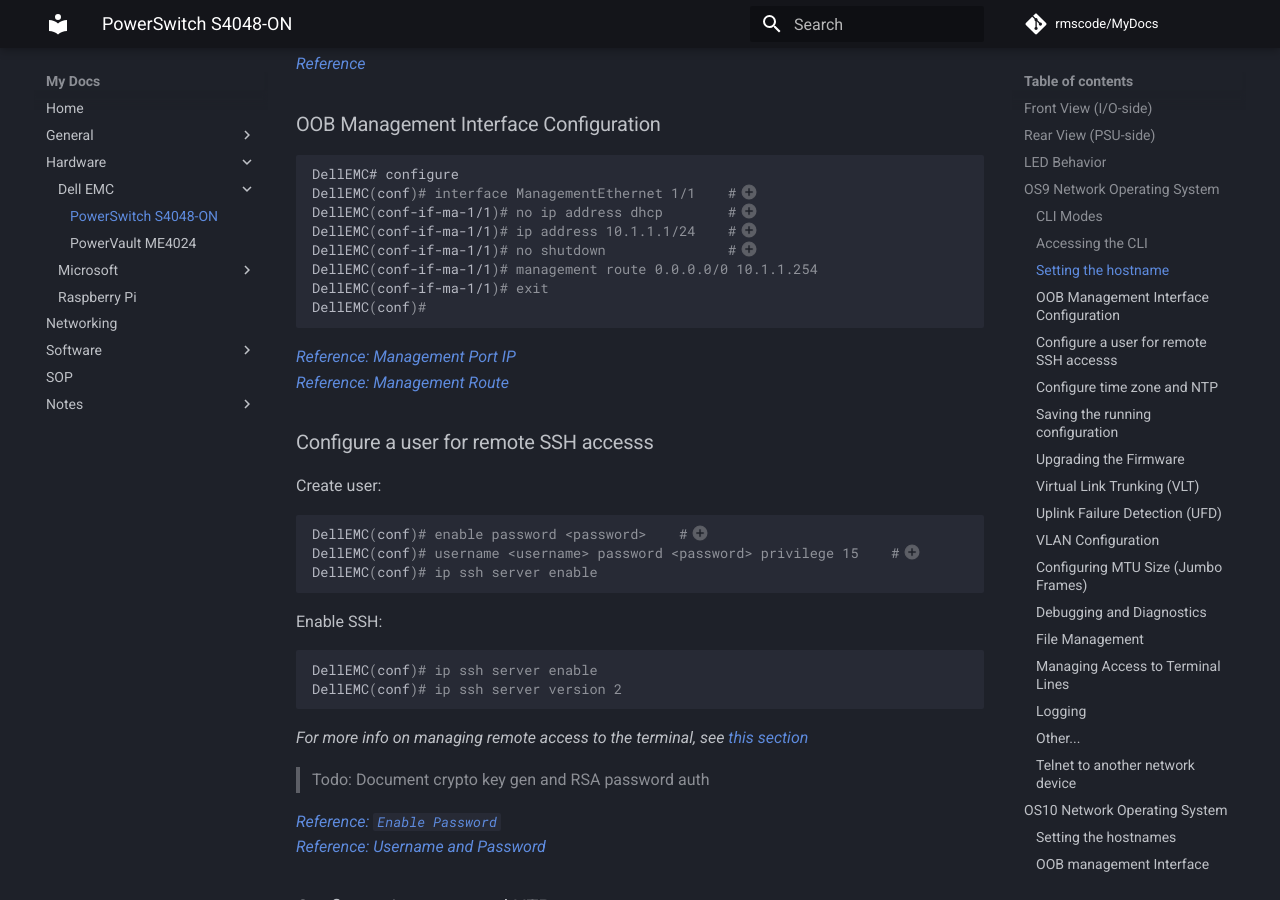
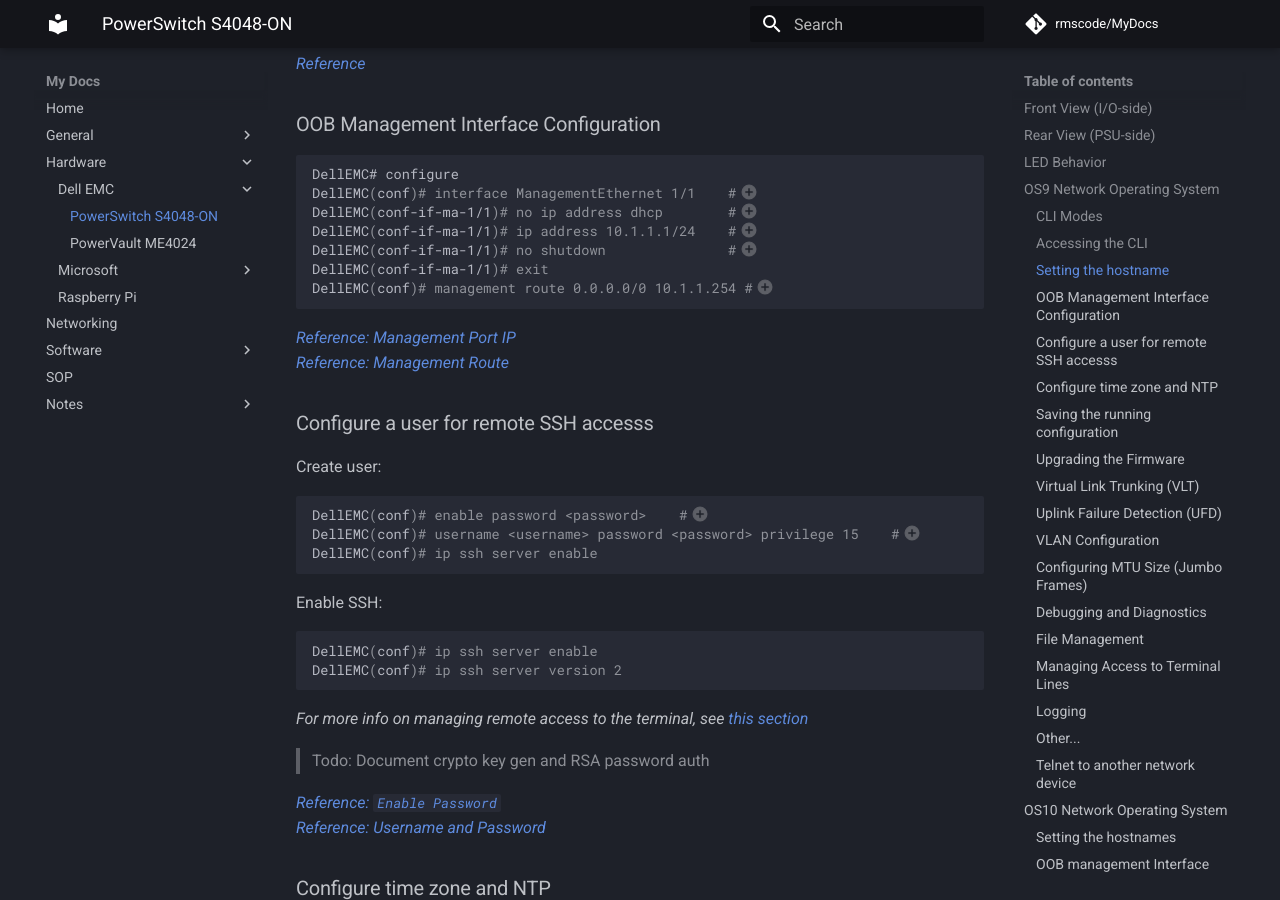
Before and after one commit to rmscode/binary-garden, an MkDocs documentation site: the page built from docs/hardware/dell-emc/s4048-on.md, in a window 1280 px wide and 900 px high, scrolled down 3715 px. Built offline with MkDocs 1.6.1 and Material for MkDocs 9.7.7, drawn with Linux system fonts in a browser that asks for light colours; comment, search, counter and statistics services are not loaded.

Commit message:
Update s4048-on.md

````diff
--- a/docs/hardware/dell-emc/s4048-on.md
+++ b/docs/hardware/dell-emc/s4048-on.md
@@ -192,15 +192,15 @@
 DellEMC(conf-if-ma-1/1)# no ip address dhcp        #(2)
 DellEMC(conf-if-ma-1/1)# ip address 10.1.1.1/24    #(3)
 DellEMC(conf-if-ma-1/1)# no shutdown               #(4)
-DellEMC(conf-if-ma-1/1)# management route 0.0.0.0/0 10.1.1.254
 DellEMC(conf-if-ma-1/1)# exit
-DellEMC(conf)#
+DellEMC(conf)# management route 0.0.0.0/0 10.1.1.254 #(5)
 ```
 
 1. The `interface` command is used to enter interface configuration submode.
 2. The `no` command is used to negate a command. In this case, we are negating the `ip address dhcp` command and essentially removing that setting from the interface.
 3. Setting the IP address of the management interface
 4. This enables the interface and keeps it enabled after a reboot.
+5. This is the nexthop - typically your gateway.
 
 [*Reference: Management Port IP*](https://www.dell.com/support/manuals/en-us/dell-emc-os-9/s4048-on-9.14.2.4-config/configure-the-management-port-ip-address?guid=guid-d18626b7-74dd-4a2b-a4b7-bb8a852386e5&lang=en-us)</br>
 [*Reference: Management Route*](https://www.dell.com/support/manuals/en-us/dell-emc-os-9/s4048-on-9.14.2.4-config/configure-a-management-route?guid=guid-e615d634-8863-4c93-92d1-5b269fd756ab&lang=en-us)
````
